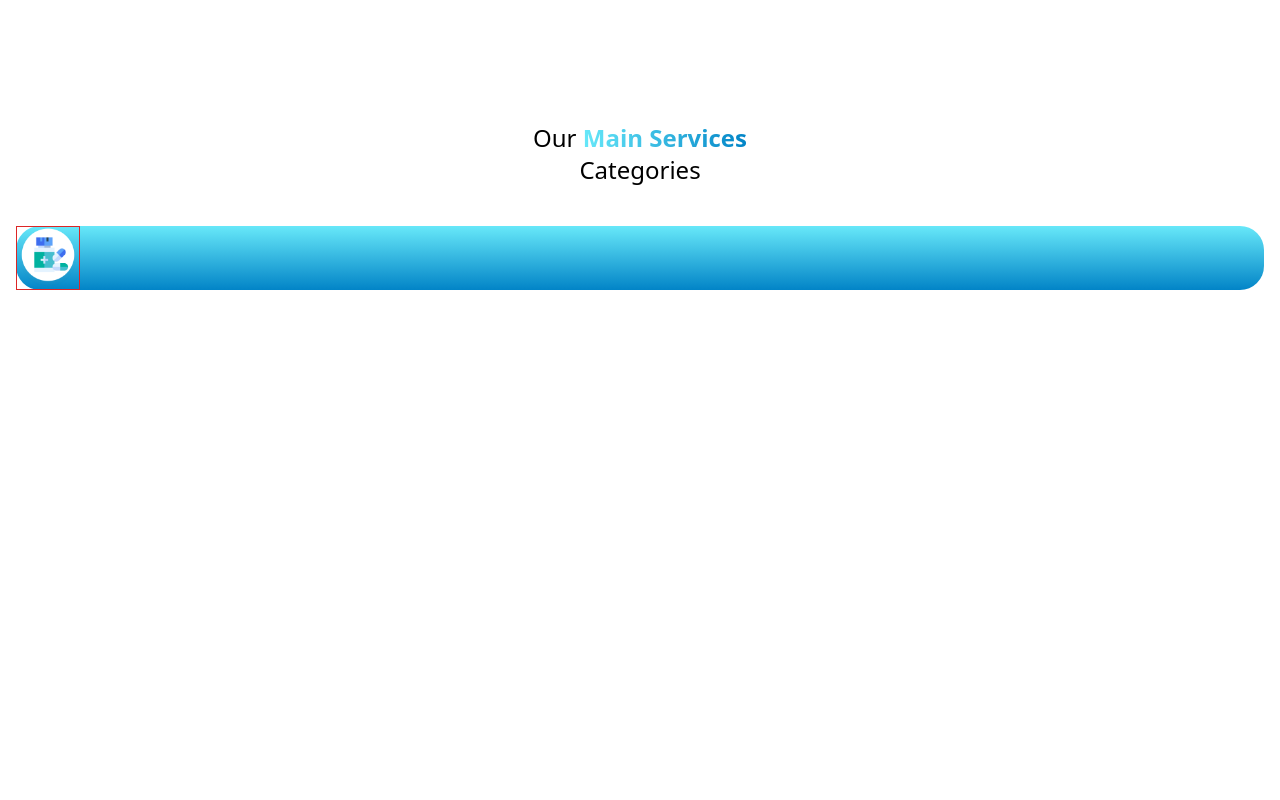
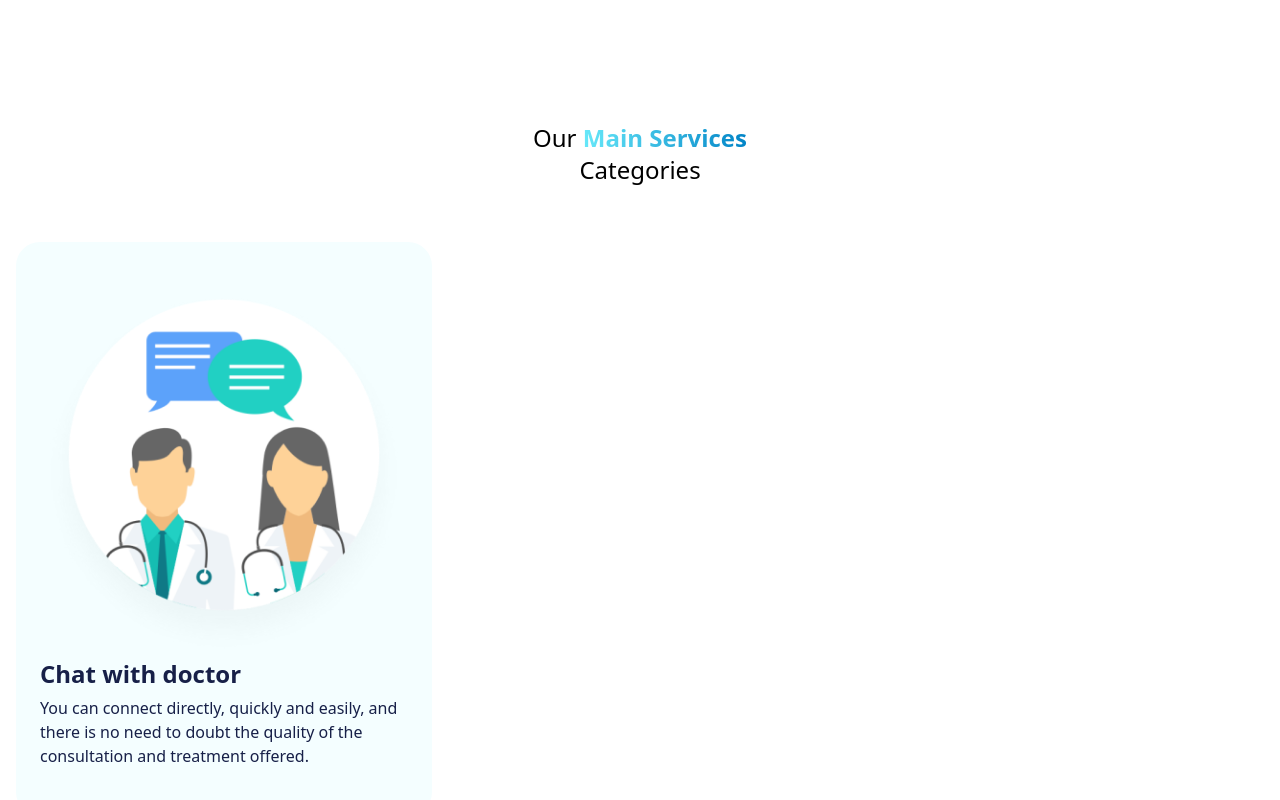
Before and after one commit to apelbeku/haidoc, a website: page index.html in a window 1280 px wide. Shown: the part 801-1601 px from the top of the page. Before the commit the page ends 1219 px from the top, so only its background shows below. Drawn offline with Linux system fonts and the light colour scheme.

Commit message:
update code

```diff
--- a/index.html
+++ b/index.html
@@ -90,10 +90,14 @@
         <div class="container">
             <h2 class="fon-bold text-2xl text-center">Our <span class="font-bold text-2xl bg-gradient-to-r from-cyan-300 to-sky-600 bg-clip-text text-transparent">Main Services</span></h2>
             <h2 class="fon-bold text-2xl text-center">Categories</h2>
-            <div class="grid grid-cols-1 mt-10">
-                <div class="bg-gradient-to-b from-cyan-300 to-sky-600 rounded-3xl">
-                    <img src="./src/img/health-store.png" alt="health-store" class="w-16 border border-red-600">
-                </div>
+            <div class="grid grid-cols-1 mt-14 lg:grid-cols-3">
+                <div class="bg-agparrot px-6 py-12 rounded-3xl flex flex-col justify-items-center">
+                    <div class="">
+                        <img src="./src/img/chat-doctor.png" alt="chat-doctor" class="">
+                    </div>
+                    <p class="font-bold text-2xl text-primary">Chat with doctor</p>
+                    <p class="text-primary text-base mt-1.5">You can connect directly, quickly and easily, and there is no need to doubt the quality of the consultation and treatment offered.</p>
+                </img>
             </div>
         </div>
     </section>
--- a/tailwind.config.js
+++ b/tailwind.config.js
@@ -6,7 +6,8 @@ module.exports = {
       colors: {
         'primary': '#172048',
         'secondary': '#007299',
-        'gray': '#C4C4C4'
+        'gray': '#C4C4C4',
+        'agparrot': '#F4FEFF',
       },
     },
   },
```
Also changed, not shown: dist/output.css.
